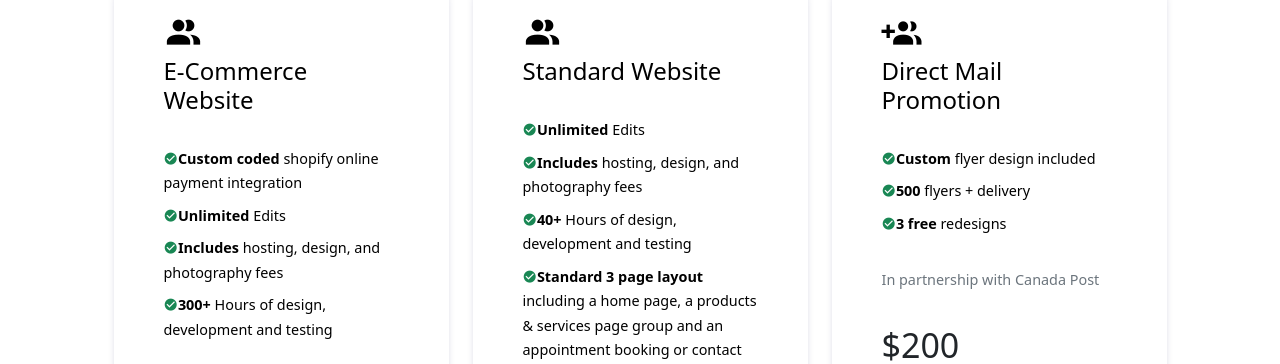
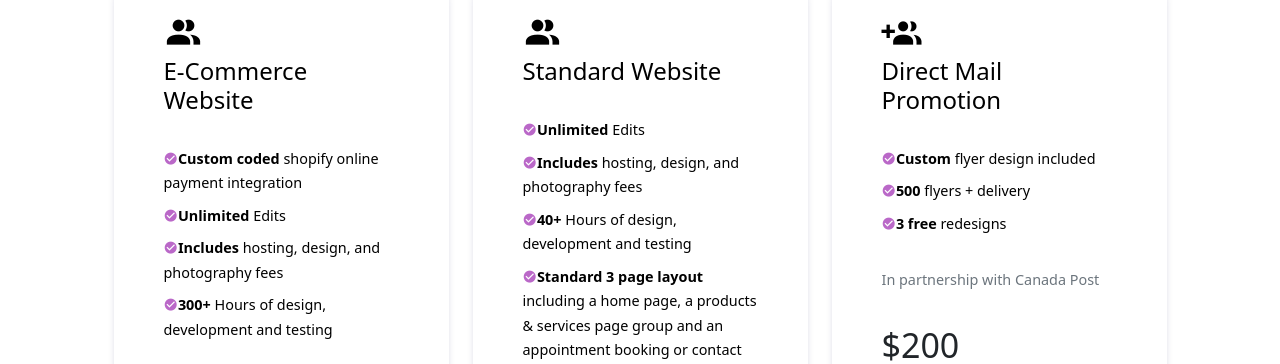
Before and after one commit to YorkWebDesign/home, a plain HTML site: page index.html in a window 1280 px wide. Shown: the part 1494-1858 px from the top of the page. Drawn offline with nearby package versions, Linux system fonts and the light colour scheme.

Commit message:
purple checkmark

```diff
--- a/index.html
+++ b/index.html
@@ -216,13 +216,13 @@
                   <div class="mt-4 pt-2">
 
 
-                      <p class="mb-2"><i class="mdi mdi-checkbox-marked-circle text-success f-18 mr-2"></i><b>Custom coded</b>
+                      <p class="mb-2"><i class="mdi mdi-checkbox-marked-circle  text-success-purple f-18 mr-2"></i><b>Custom coded</b>
                           shopify online payment integration</p>
-                          <p class="mb-2"><i class="mdi mdi-checkbox-marked-circle text-success f-18 mr-2"></i><b>Unlimited</b>
+                          <p class="mb-2"><i class="mdi mdi-checkbox-marked-circle  text-success-purple f-18 mr-2"></i><b>Unlimited</b>
                             Edits</p>
-                        <p class="mb-2"><i class="mdi mdi-checkbox-marked-circle text-success f-18 mr-2"></i><b>Includes</b>
+                        <p class="mb-2"><i class="mdi mdi-checkbox-marked-circle  text-success-purple f-18 mr-2"></i><b>Includes</b>
                             hosting, design, and photography fees</p>
-                        <p class="mb-2"><i class="mdi mdi-checkbox-marked-circle text-success f-18 mr-2"></i><b>300+</b>
+                        <p class="mb-2"><i class="mdi mdi-checkbox-marked-circle  text-success-purple f-18 mr-2"></i><b>300+</b>
                             Hours of design, development and testing</p>
                   </div>
 
@@ -248,13 +248,13 @@
                   <div class="mt-4 pt-2">
 
 
-                      <p class="mb-2"><i class="mdi mdi-checkbox-marked-circle text-success f-18 mr-2"></i><b>Unlimited</b>
+                      <p class="mb-2"><i class="mdi mdi-checkbox-marked-circle  text-success-purple f-18 mr-2"></i><b>Unlimited</b>
                           Edits</p>
-                      <p class="mb-2"><i class="mdi mdi-checkbox-marked-circle text-success f-18 mr-2"></i><b>Includes</b>
+                      <p class="mb-2"><i class="mdi mdi-checkbox-marked-circle  text-success-purple f-18 mr-2"></i><b>Includes</b>
                           hosting, design, and photography fees</p>
-                      <p class="mb-2"><i class="mdi mdi-checkbox-marked-circle text-success f-18 mr-2"></i><b>40+</b>
+                      <p class="mb-2"><i class="mdi mdi-checkbox-marked-circle  text-success-purple f-18 mr-2"></i><b>40+</b>
                           Hours of design, development and testing</p>
-                          <p class="mb-2"><i class="mdi mdi-checkbox-marked-circle text-success f-18 mr-2"></i><b>Standard 3 page layout</b>
+                          <p class="mb-2"><i class="mdi mdi-checkbox-marked-circle  text-success-purple f-18 mr-2"></i><b>Standard 3 page layout</b>
                             including a home page, a products & services page group and an appointment booking or contact page.
                         </p>
 
@@ -280,11 +280,11 @@
                   <div class="mt-4 pt-2">
 
 
-                      <p class="mb-2"><i class="mdi mdi-checkbox-marked-circle text-success f-18 mr-2"></i><b>Custom</b>
+                      <p class="mb-2"><i class="mdi mdi-checkbox-marked-circle  text-success-purple f-18 mr-2"></i><b>Custom</b>
                           flyer design included</p>
-                      <p class="mb-2"><i class="mdi mdi-checkbox-marked-circle text-success f-18 mr-2"></i><b>500</b>
+                      <p class="mb-2"><i class="mdi mdi-checkbox-marked-circle  text-success-purple f-18 mr-2"></i><b>500</b>
                           flyers + delivery</p>
-                      <p class="mb-2"><i class="mdi mdi-checkbox-marked-circle text-success f-18 mr-2"></i><b>3 free</b>
+                      <p class="mb-2"><i class="mdi mdi-checkbox-marked-circle  text-success-purple f-18 mr-2"></i><b>3 free</b>
                       redesigns</p>
                   </div>
 
--- a/style.css
+++ b/style.css
@@ -1129,3 +1129,8 @@ footer .nav{
 }
 
 }
+
+
+.text-success-purple{
+  color:#BA68C8;
+}
```
